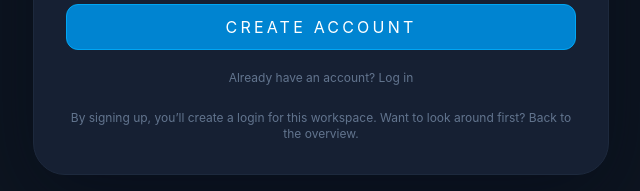
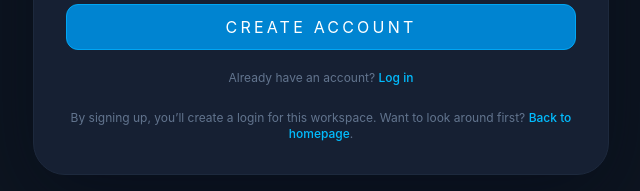
Before and after one commit to jokerai0799/jokerai0799-quote-followup-os-2026-03-19, a Next.js app: page /signup in a window 1280 px wide. Shown: the part 572-763 px from the top of the page, without its empty margins (319-959 px from the left). Built offline with nearby package versions, Linux system fonts and the light colour scheme; no server answers.

Commit message:
Polish signup footer link styling

```diff
--- a/src/app/signup/page.tsx
+++ b/src/app/signup/page.tsx
@@ -32,8 +32,8 @@ export default async function SignupPage() {
         <SignupForm />
         <p className="text-center text-xs text-slate-500">
           By signing up, you’ll create a login for this workspace. Want to look around first?{' '}
-          <Link href="/" className="text-sky-400 underline-offset-4 transition hover:text-sky-300 hover:underline">
-            Back to the overview
+          <Link href="/" className="font-medium !text-sky-400 underline-offset-4 transition hover:!text-sky-300 hover:underline">
+            Back to homepage
           </Link>
           .
         </p>
--- a/src/app/signup/signup-form.tsx
+++ b/src/app/signup/signup-form.tsx
@@ -79,7 +79,7 @@ export function SignupForm() {
       <SubmitButton />
       <p className="text-center text-xs text-slate-500">
         Already have an account?{' '}
-        <Link href="/login" className="text-sky-400 underline-offset-4 transition hover:text-sky-300 hover:underline">
+        <Link href="/login" className="font-medium !text-sky-400 underline-offset-4 transition hover:!text-sky-300 hover:underline">
           Log in
         </Link>
       </p>
```
